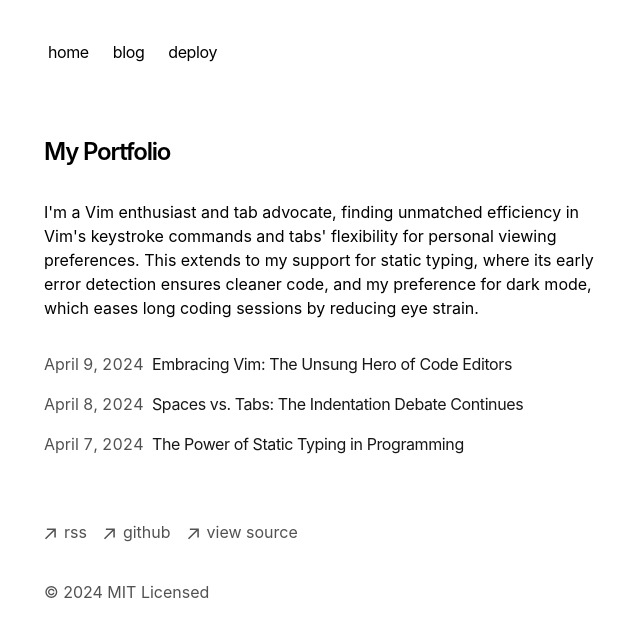
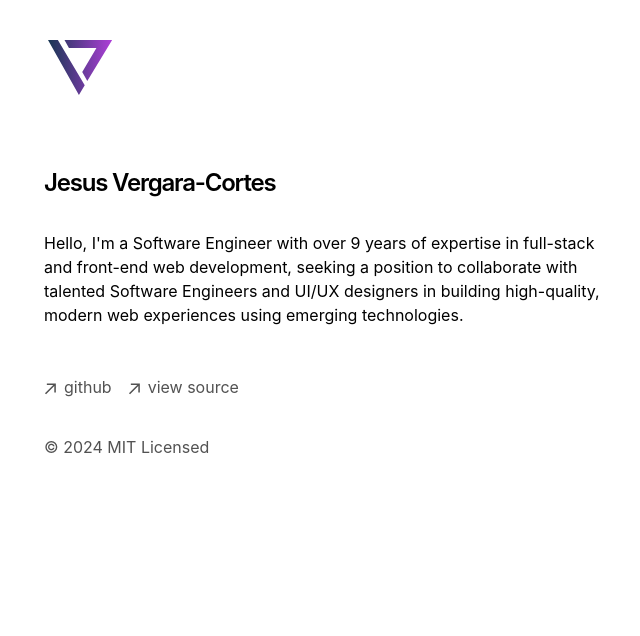
Before and after one commit to Indexo-Git/portfolio-starter-kit, a Next.js app: page / in a window 1280 px wide. Shown: the top 636 px of the page, without its empty margins (308-948 px from the left). Built offline with nearby package versions, Linux system fonts and the light colour scheme.

Commit message:
Setup and first customization

```diff
--- a/app/components/footer.tsx
+++ b/app/components/footer.tsx
@@ -24,18 +24,7 @@ export default function Footer() {
             className="flex items-center transition-all hover:text-neutral-800 dark:hover:text-neutral-100"
             rel="noopener noreferrer"
             target="_blank"
-            href="/rss"
-          >
-            <ArrowIcon />
-            <p className="ml-2 h-7">rss</p>
-          </a>
-        </li>
-        <li>
-          <a
-            className="flex items-center transition-all hover:text-neutral-800 dark:hover:text-neutral-100"
-            rel="noopener noreferrer"
-            target="_blank"
-            href="https://github.com/vercel/next.js"
+            href="https://github.com/Indexo-Git"
           >
             <ArrowIcon />
             <p className="ml-2 h-7">github</p>
--- a/app/components/nav.tsx
+++ b/app/components/nav.tsx
@@ -1,16 +1,5 @@
 import Link from 'next/link'
 
-const navItems = {
-  '/': {
-    name: 'home',
-  },
-  '/blog': {
-    name: 'blog',
-  },
-  'https://vercel.com/templates/next.js/portfolio-starter-kit': {
-    name: 'deploy',
-  },
-}
 
 export function Navbar() {
   return (
@@ -21,17 +10,23 @@ export function Navbar() {
           id="nav"
         >
           <div className="flex flex-row space-x-0 pr-10">
-            {Object.entries(navItems).map(([path, { name }]) => {
-              return (
-                <Link
-                  key={path}
-                  href={path}
-                  className="transition-all hover:text-neutral-800 dark:hover:text-neutral-200 flex align-middle relative py-1 px-2 m-1"
-                >
-                  {name}
-                </Link>
-              )
-            })}
+            <Link
+              href="/"
+              className="transition-all hover:text-neutral-800 dark:hover:text-neutral-200 flex align-middle relative py-1 px-2 m-1"
+            >
+              <svg
+              id="logo"
+              xmlns="http://www.w3.org/2000/svg"
+              viewBox="0 0 264.98 227.35">
+                <defs>
+                  <linearGradient id="logo-gradient" gradientUnits="userSpaceOnUse" x1="0" y1="113.68" x2="264.98" y2="113.68">
+                    <stop offset="0" style={{ stopOpacity: 1, stopColor: '#173652' }} />
+                    <stop offset="1" style={{ stopOpacity: 1, stopColor: '#AE3FD8' }} />
+                  </linearGradient>
+                </defs>
+                  <path className="logo-fil" d="M40.81 0l-40.81 0 127.82 227.35 24.06 -39.86 -111.07 -187.49zm27.36 0l18.41 33.18 113.65 0 -58.67 99.12 20.89 37.66 102.53 -169.96 -196.81 0z"/>
+                </svg>
+            </Link>
           </div>
         </nav>
       </div>
--- a/app/global.css
+++ b/app/global.css
@@ -148,3 +148,13 @@ table {
 .title {
   text-wrap: balance;
 }
+/* Logo style */
+
+#logo{
+  width: auto;
+  height: 55px;
+}
+
+.logo-fil {
+  fill:url(#logo-gradient);fill-rule:nonzero
+}
--- a/app/page.tsx
+++ b/app/page.tsx
@@ -1,21 +1,24 @@
-import { BlogPosts } from 'app/components/posts'
 
 export default function Page() {
+
+  const today = new Date();
+  const birthday = new Date(1990, 5, 10);
+  const start = new Date(2015,4,13)
+  const diffforAge = today.valueOf() - birthday.valueOf();
+  const diffExp = today.valueOf() - start.valueOf();
+
+  const age = Math.floor(diffforAge / 31536000000);
+  const experience = Math.floor(diffExp / 31536000000);
+
   return (
     <section>
       <h1 className="mb-8 text-2xl font-semibold tracking-tighter">
-        My Portfolio
+      Jesus Vergara-Cortes
       </h1>
       <p className="mb-4">
-        {`I'm a Vim enthusiast and tab advocate, finding unmatched efficiency in
-        Vim's keystroke commands and tabs' flexibility for personal viewing
-        preferences. This extends to my support for static typing, where its
-        early error detection ensures cleaner code, and my preference for dark
-        mode, which eases long coding sessions by reducing eye strain.`}
-      </p>
-      <div className="my-8">
-        <BlogPosts />
-      </div>
+       {` Hello, I'm a Software Engineer with over ${ experience } years of expertise in full-stack and front-end web development, seeking a position
+        to collaborate with talented Software Engineers and UI/UX designers in building high-quality, modern web experiences using emerging technologies.`}
+        </p>
     </section>
   )
 }
```
Also changed, not shown: 1 other file (tests, documents, lock files or other folders).
